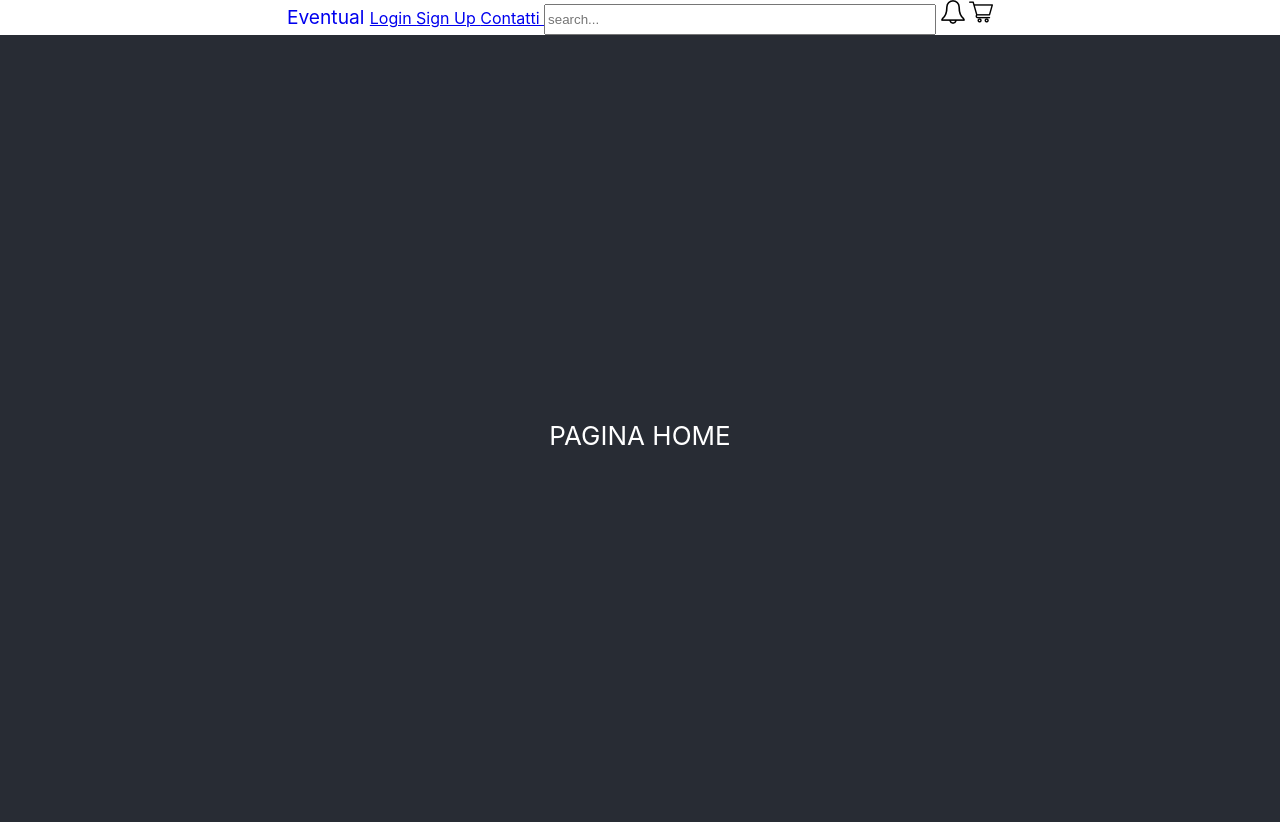
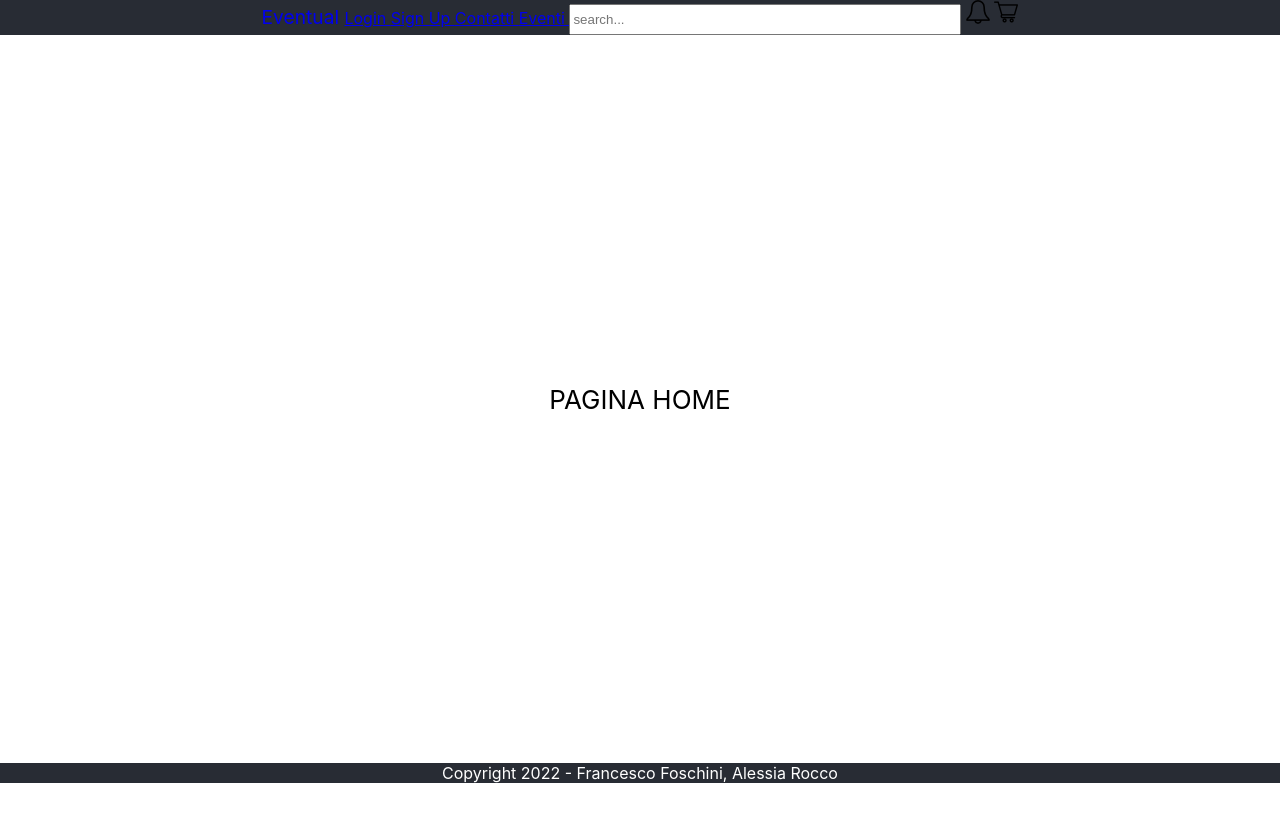
Before and after one commit to Ocsof/Eventual, a React (Create React App) app in the folder eventual/: page / in a window 1280 px wide. Shown: the top 822 px of the page. After the commit the page ends 800 px from the top, so only its background shows below. Built offline with nearby package versions, Linux system fonts and the light colour scheme.

Commit message:
add routes for new elements and add footer to main page

```diff
--- a/eventual/src/App.css
+++ b/eventual/src/App.css
@@ -1,10 +1,13 @@
-.App-nav {
+.App-nav, footer {
   text-align: center;
+  background-color: #282c34;
+  color: white;
 }
 
 .App-logo {
   height: 40vmin;
   pointer-events: none;
+  color: white;
 }
 
 @media (prefers-reduced-motion: no-preference) {
@@ -14,14 +17,12 @@
 }
 
 .App-content {
-  background-color: #282c34;
-  min-height: 100vh;
+  min-height: 91vh;
   display: flex;
   flex-direction: column;
   align-items: center;
   justify-content: center;
   font-size: calc(10px + 2vmin);
-  color: white;
 }
 
 .App-link {
--- a/eventual/src/App.js
+++ b/eventual/src/App.js
@@ -12,6 +12,8 @@ import Login from "./cmp/Login";
 import Notifications from "./cmp/Notifications";
 import ShoppingCart from "./cmp/ShoppingCart";
 import Contacts from "./cmp/Contacts";
+import Events from "./cmp/Events";
+import Admin from "./cmp/intern/Admin";
 
 function App() {
     let inputHandler = () => {
@@ -28,6 +30,7 @@ function App() {
                   <NavLink to="/login">Login </NavLink>
                   <NavLink to="/signup">Sign Up </NavLink>
                   <NavLink to="/contacts">Contatti </NavLink>
+                  <NavLink to="/events">Eventi </NavLink>
                   <input
                       className="search"
                       type="text"
@@ -45,9 +48,14 @@ function App() {
                       <Route exact path="/notify" element={<Notifications />} />
                       <Route exact path="/cart" element={<ShoppingCart />} />
                       <Route exact path="/contacts" element={<Contacts />} />
+                      <Route exact path="/events" element={<Events />} />
+                      <Route exact path="/admin" element={<Admin />} />
                   </Routes>
               </div>
           </Router>
+          <footer>
+              Copyright 2022 - Francesco Foschini, Alessia Rocco
+          </footer>
     </div>
   );
 }
```
